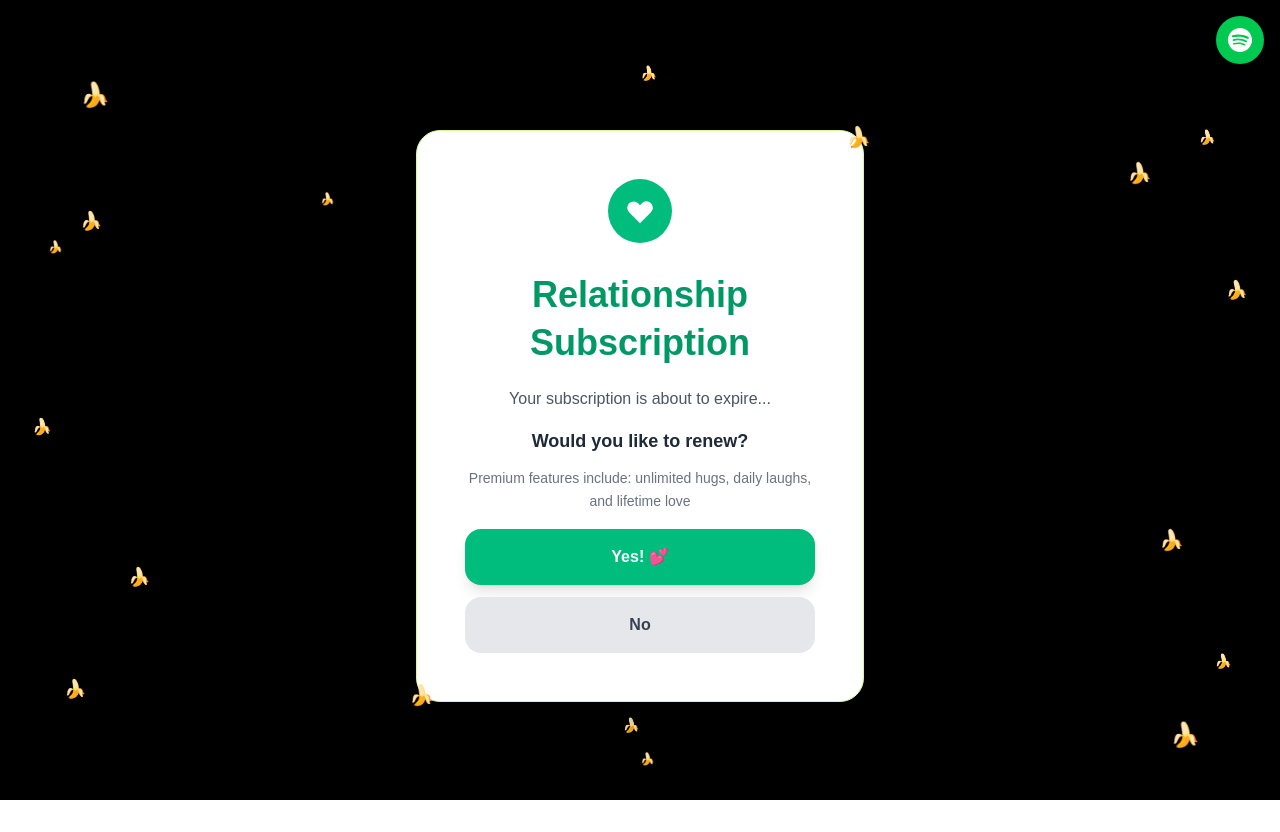
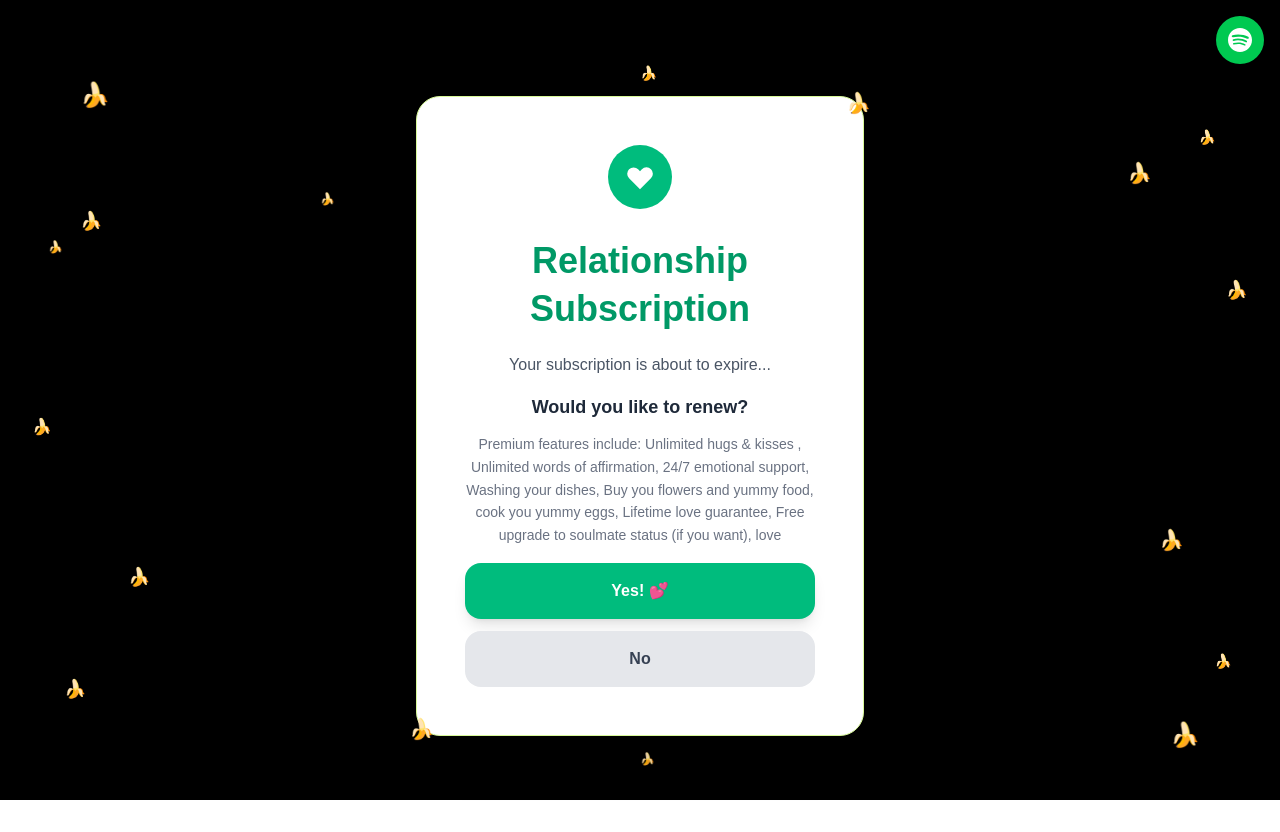
Before and after one commit to JohnL0919/ForJonana, a Next.js app: page / in a window 1280 px wide. Built offline with nearby package versions, Linux system fonts and the light colour scheme.

Commit message:
code refactor

```diff
--- a/src/components/CardContent.tsx
+++ b/src/components/CardContent.tsx
@@ -13,8 +13,10 @@ export default function CardContent() {
 
       {/* Features */}
       <p className="text-center text-gray-500 text-xs sm:text-sm mb-3 sm:mb-4 leading-relaxed">
-        Premium features include: unlimited hugs, daily laughs, and lifetime
-        love
+        Premium features include: Unlimited hugs & kisses , Unlimited words of
+        affirmation, 24/7 emotional support, Washing your dishes, Buy you
+        flowers and yummy food, cook you yummy eggs, Lifetime love guarantee,
+        Free upgrade to soulmate status (if you want), love
       </p>
     </>
   );
--- a/src/config/app.ts
+++ b/src/config/app.ts
@@ -4,13 +4,12 @@ export const APP_CONFIG: AppConfig = {
   youtubeVideoId: "Mb_U9Egf4TU",
   spotifyPlaylistId: "6fmca7jyU1ljfQaiVXiQMP",
   noButtonTexts: [
-    "No",
-    "Are you sure?",
-    "whaaattt wrong button",
+    "Not taking no for an answer",
+    "我不要",
     "BLEHHHHHHH",
     "Please? 🥺",
-    "拜托",
-    "Pretty please?",
+    "拜托~",
+    "為什麼~ 為什麼~ 為什麼~",
   ],
   buttonDimensions: {
     mobile: { width: 160, height: 60 },
```
